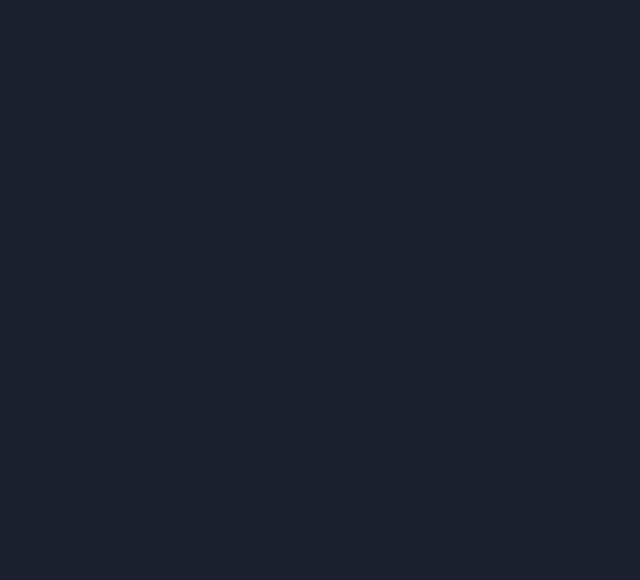
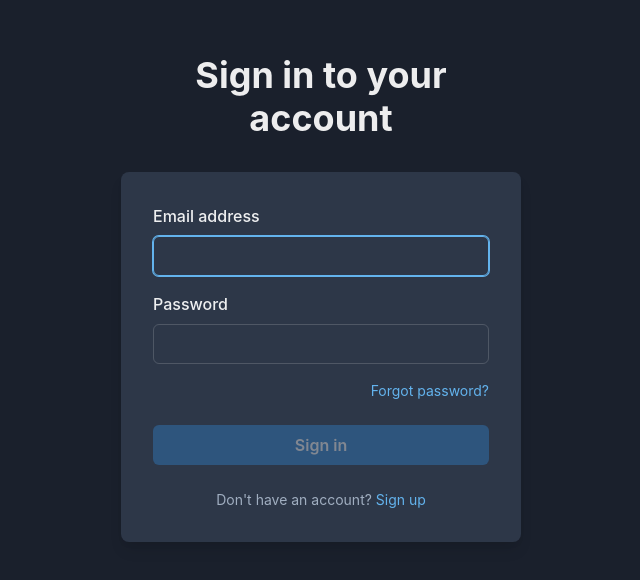
Before and after one commit to ATmilkyway/mock_mernAuth, a React (Vite) app in the folder 03/client/: page /login in a window 1280 px wide. Before the commit this address had no page. Shown: the part 102-682 px from the top of the page, without its empty margins (319-959 px from the left). Built offline with nearby package versions, Linux system fonts and the light colour scheme.

Commit message:
ui(client): login page

```diff
--- a/03/client/package.json
+++ b/03/client/package.json
@@ -18,7 +18,8 @@
     "framer-motion": "^12.34.3",
     "react": "^19.2.0",
     "react-dom": "^19.2.0",
-    "react-router": "^7.13.0"
+    "react-router": "^7.13.0",
+    "react-router-dom": "^7.13.0"
   },
   "devDependencies": {
     "@eslint/js": "^9.39.1",
--- a/03/client/src/App.jsx
+++ b/03/client/src/App.jsx
@@ -1,6 +1,7 @@
 import { Route, Routes } from "react-router";
 
 import React from "react";
+import Login from "./pages/Login";
 
 export const Home = () => {
   return <div>Home</div>;
@@ -10,6 +11,7 @@
   return (
     <Routes>
       <Route path="/" element={<Home />} />
+      <Route path="/login" element={<Login />} />
     </Routes>
   );
 };
--- /dev/null
+++ b/03/client/src/pages/Login.jsx
@@ -0,0 +1,73 @@
+import {
+  Box,
+  Button,
+  Link as ChakraLink,
+  Container,
+  Flex,
+  FormControl,
+  FormLabel,
+  Heading,
+  Input,
+  Stack,
+  Text,
+} from "@chakra-ui/react";
+import { useState } from "react";
+import { Link } from "react-router-dom";
+
+const Login = () => {
+  const [email, setEmail] = useState("");
+  const [password, setPassword] = useState("");
+
+  return (
+    <Flex minH="100vh" align="center" justify="center">
+      <Container mx="auto" maxW="md" py={12} px={6} textAlign="center">
+        <Heading fontSize="4xl" mb={8}>
+          Sign in to your account
+        </Heading>
+        <Box rounded="lg" bg="gray.700" boxShadow="lg" p={8}>
+          <Stack spacing={4}>
+            <FormControl id="email">
+              <FormLabel>Email address</FormLabel>
+              <Input
+                type="email"
+                value={email}
+                onChange={(e) => setEmail(e.target.value)}
+                autoFocus
+              />
+            </FormControl>
+            <FormControl id="password">
+              <FormLabel>Password</FormLabel>
+              <Input
+                type="password"
+                value={password}
+                onChange={(e) => setPassword(e.target.value)}
+              />
+            </FormControl>
+
+            <ChakraLink
+              as={Link}
+              to="/password/forgot"
+              fontSize="sm"
+              textAlign={{
+                base: "center",
+                sm: "right",
+              }}
+            >
+              Forgot password?
+            </ChakraLink>
+            <Button my={2} isDisabled={!email || password.length < 6}>
+              Sign in
+            </Button>
+            <Text align="center" fontSize="sm" color="text.muted">
+              Don&apos;t have an account?{" "}
+              <ChakraLink as={Link} to="/register">
+                Sign up
+              </ChakraLink>
+            </Text>
+          </Stack>
+        </Box>
+      </Container>
+    </Flex>
+  );
+};
+export default Login;
```
Also changed, not shown: 1 other file (tests, documents, lock files or other folders).
